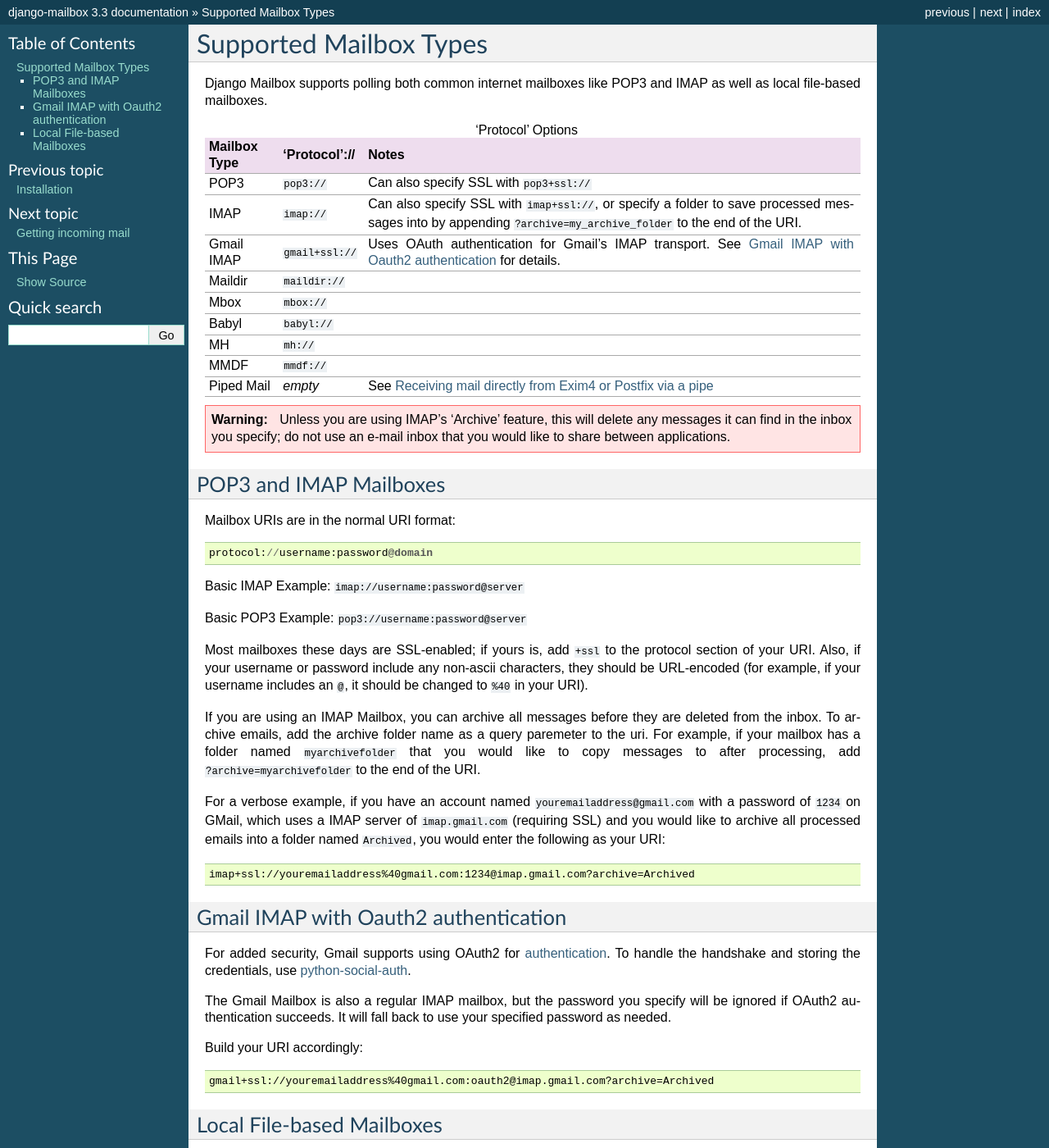
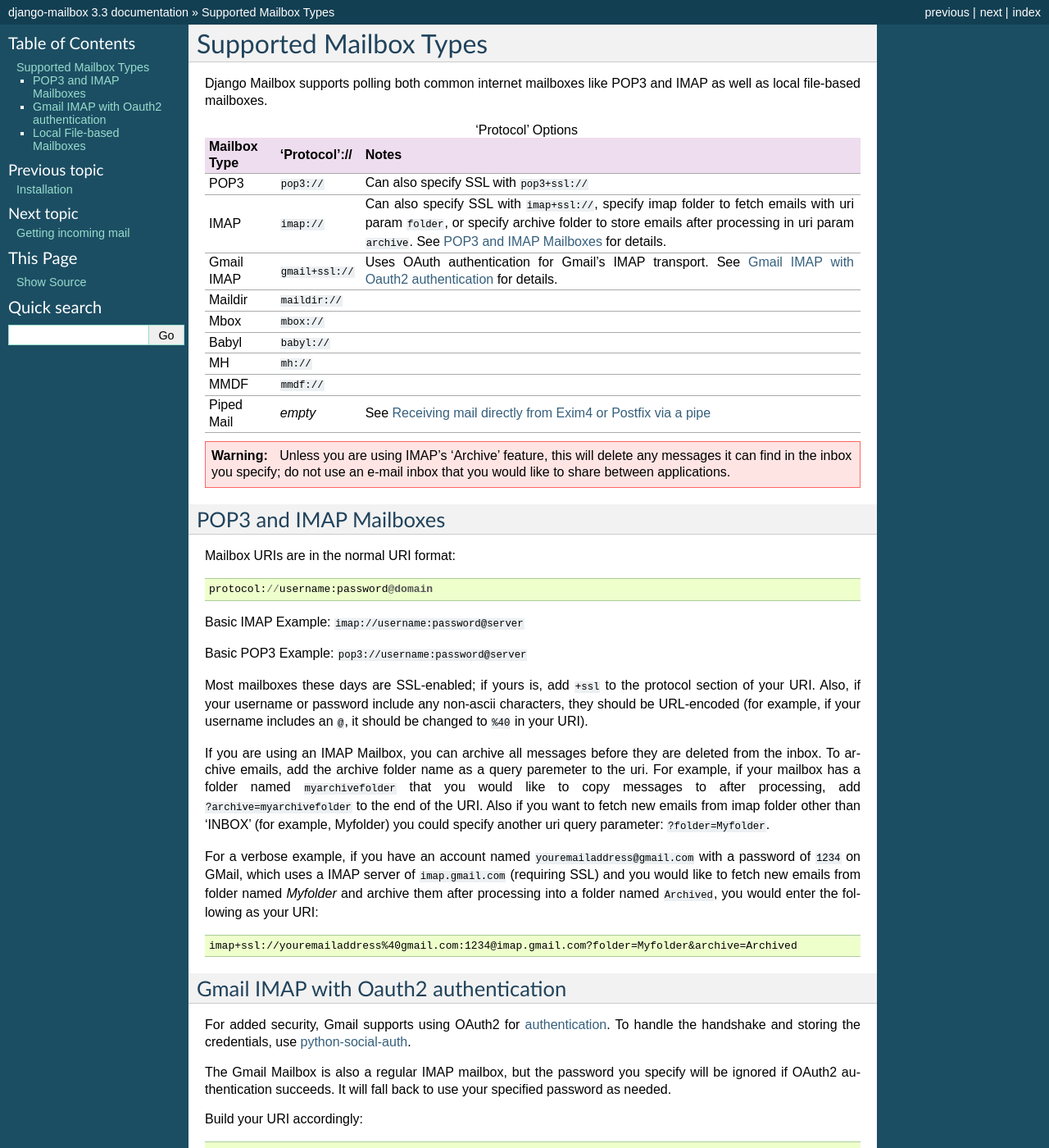
Before and after one commit to coddingtonbear/django-mailbox, a Sphinx documentation site: the page built from docs/topics/mailbox_types.rst, in a window 1280 px wide and 1400 px high. Shown: the whole window at 82% size. Built offline with Sphinx 7.4.7, drawn with Linux system fonts in a browser that asks for light colours.

Commit message:
Update mailbox_types.rst
Added description for uri param ``folder`` in protocol imap

```diff
--- a/docs/topics/mailbox_types.rst
+++ b/docs/topics/mailbox_types.rst
@@ -11,7 +11,7 @@
   Mailbox Type 'Protocol'://    Notes
   ============ ================ =================================================================================================================================================================
   POP3         ``pop3://``      Can also specify SSL with ``pop3+ssl://``
-  IMAP         ``imap://``      Can also specify SSL with ``imap+ssl://``, or specify a folder to save processed messages into by appending ``?archive=my_archive_folder`` to the end of the URI.
+  IMAP         ``imap://``      Can also specify SSL with ``imap+ssl://``, specify imap folder to fetch emails with uri param ``folder``, or specify archive folder to store emails after processing in uri param ``archive``. See :ref:`pop3-and-imap-mailboxes` for details.
   Gmail IMAP   ``gmail+ssl://`` Uses OAuth authentication for  Gmail's IMAP transport.  See :ref:`gmail-oauth` for details.
   Maildir      ``maildir://``
   Mbox         ``mbox://``
@@ -29,6 +29,7 @@
    do not use an e-mail inbox that you would like to share between
    applications.
 
+.. _pop3-and-imap-mailboxes:
 
 POP3 and IMAP Mailboxes
 -----------------------
@@ -52,15 +53,17 @@
 name as a query paremeter to the uri.  For example, if your mailbox has a
 folder named ``myarchivefolder`` that you would like to copy messages to
 after processing, add ``?archive=myarchivefolder`` to the end of the URI.
+Also if you want to fetch new emails from imap folder  other than 'INBOX' (for example, Myfolder) you
+could specify another uri query parameter: ``?folder=Myfolder``.
 
 For a verbose example, if you have an account named
 ``youremailaddress@gmail.com`` with a password
 of ``1234`` on GMail, which uses a IMAP server of ``imap.gmail.com`` (requiring
-SSL) and you would like to archive all processed emails
+SSL) and you would like to fetch new emails from folder named `Myfolder` and archive them after processing
 into a folder named ``Archived``, you
 would enter the following as your URI::
 
-    imap+ssl://youremailaddress%40gmail.com:1234@imap.gmail.com?archive=Archived
+    imap+ssl://youremailaddress%40gmail.com:1234@imap.gmail.com?folder=Myfolder&archive=Archived
 
 .. _gmail-oauth:
 
```
